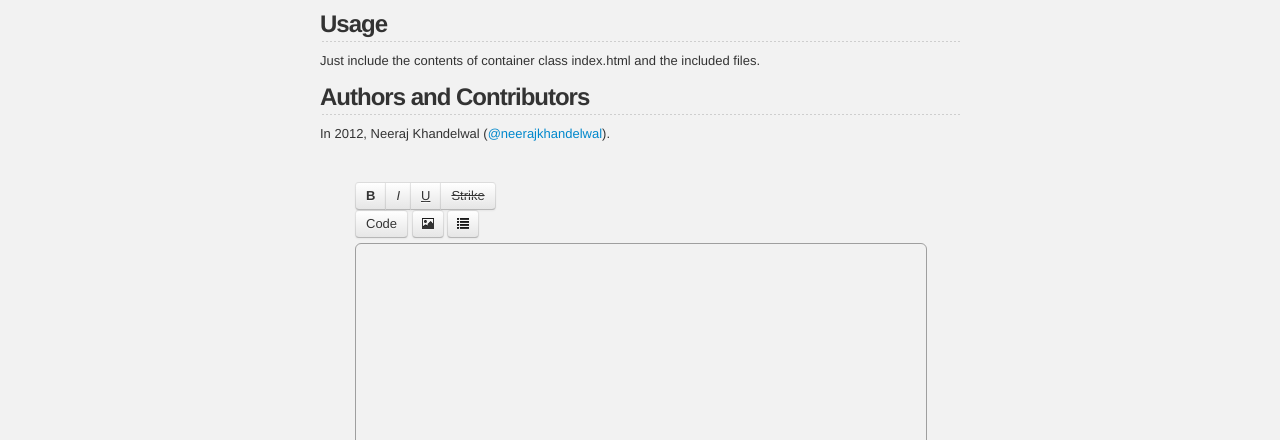
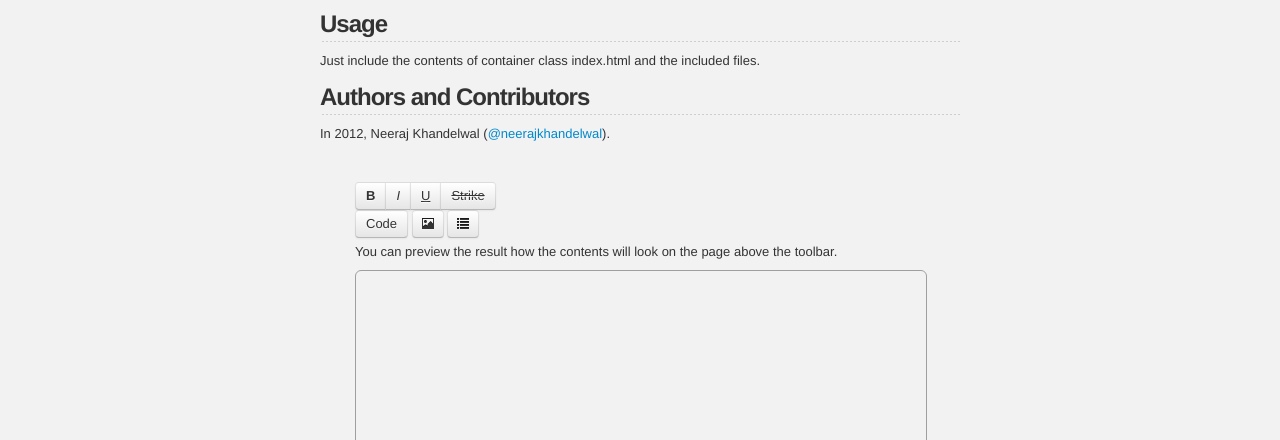
Before and after one commit to neerajkhandelwal/Wysiwyg_editor, a plain HTML site: page index.html in a window 1280 px wide. Shown: the part 360-800 px from the top of the page. Drawn offline with Linux system fonts and the light colour scheme.

Commit message:
updated look of page

```diff
--- a/index.html
+++ b/index.html
@@ -50,6 +50,8 @@
       <div class="container" style="padding: 5px;">
       	<div class="row">
 				<div class="span6 offset3">
+					<div class="row-fluid text-written">
+					</div>
 					<div class="row-fluid format-options" style="margin-top: 5px;">
 						<span class="btn-group">
 							<button class="btn" title="Bold" id="Bold">
@@ -75,9 +77,8 @@
 							<i class="icon-list"></i>
 						</button>
 					</div>
-					<div class="row-fluid text-written">
-					</div>
 					<div class="row-fluid" style="margin-top: 5px;">
+						<p>You can preview the result how the contents will look on the page above the toolbar.</p>
 						<iframe id="formatted-text"	height="250px" width="100%" style="border: 1px solid #9f9f9f; border-radius: 6px;">
 						</iframe>
 					</div>
```
